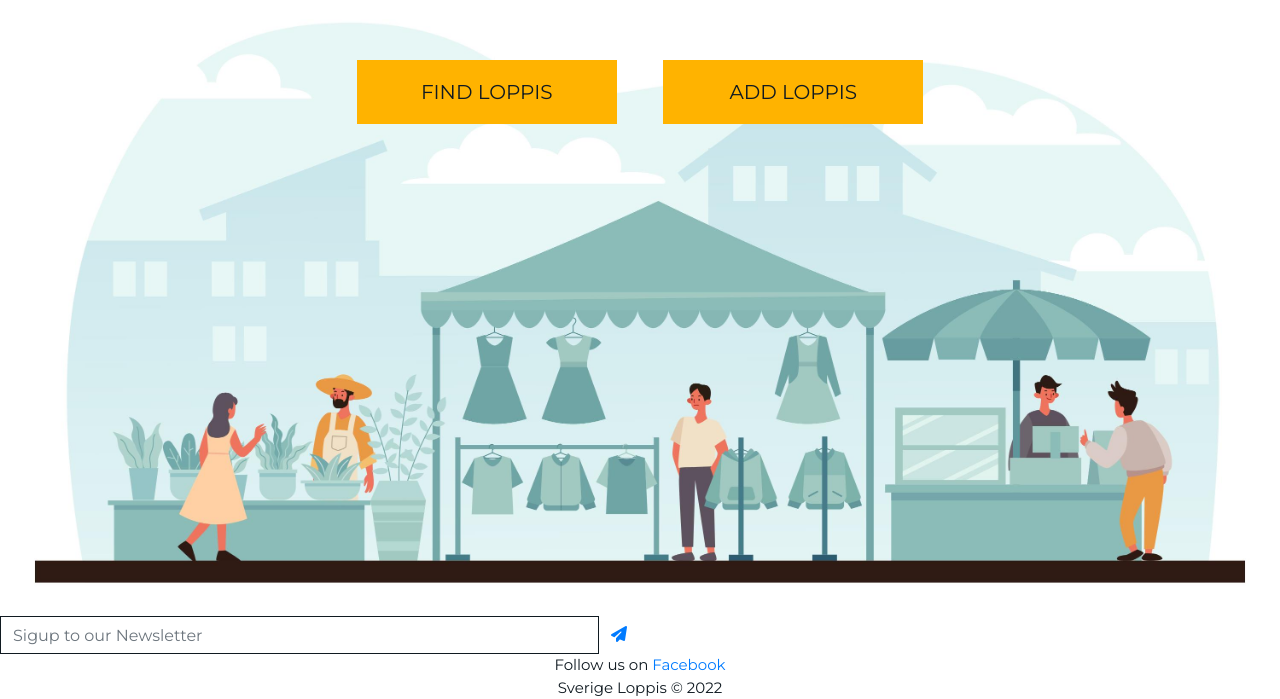
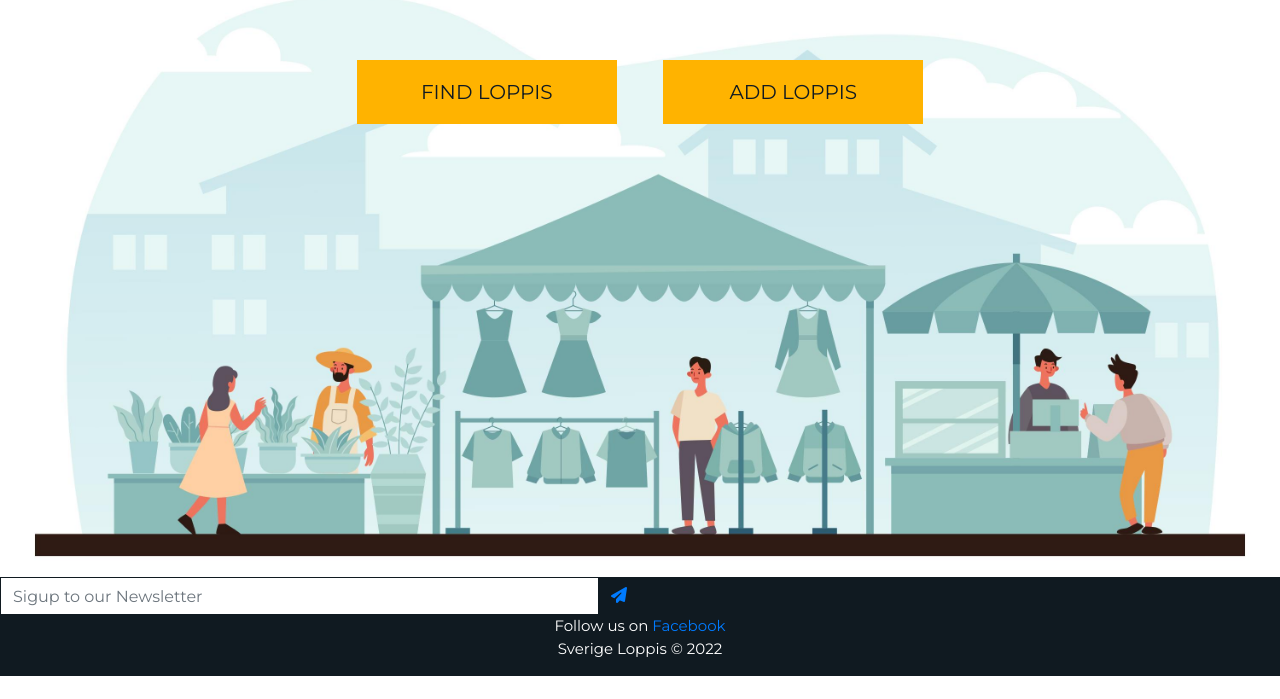
Before and after one commit to MerveKucukzoroglu/sverige-loppis, a Django app: page / in a window 1280 px wide. Shown: the part 124-823 px from the top of the page. After the commit the page ends 800 px from the top, so only its background shows below. Run offline with Django 3.2, Linux system fonts and the light colour scheme; some libraries are stand-ins or nearby versions.

Commit message:
Change footer color to dark color

```diff
--- a/static/css/base.css
+++ b/static/css/base.css
@@ -79,11 +79,12 @@ body {
 /*Footer*/
 
 #footer {
-position:absolute;
-   bottom:0;
-   width: 100%;
-   height:60px;   /* Height of the footer */
-   background: #ffff;
+    position:absolute;
+    bottom:0;
+    width: 100%;
+    height:auto;   /* Height of the footer */
+    background:#101A21;
+    color:white;
   }
 
 /* -------------------------------- Media Queries */
```
